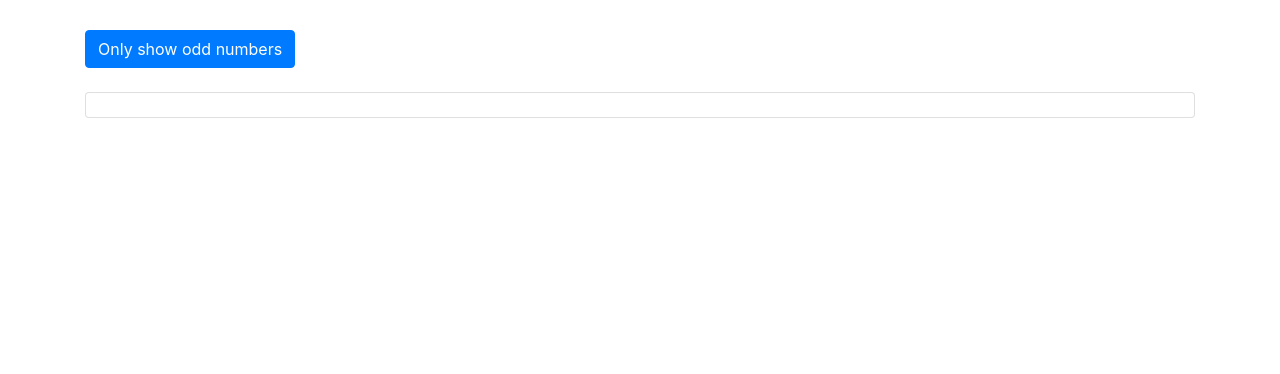
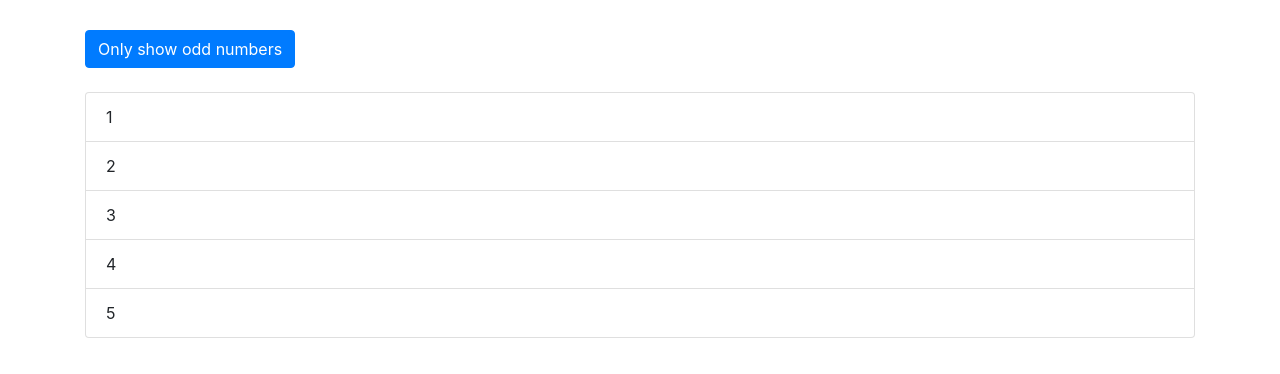
Before and after one commit to lesiak/abgular_udemy_maximilian_schwarzmuller, an Angular app in the folder app2-directives/: page / in a window 1280 px wide. Shown: the top 374 px of the page. Built offline with nearby package versions, Linux system fonts and the light colour scheme.

Commit message:
[APP2] ngFor directive

```diff
--- a/app2-directives/src/app/app.component.html
+++ b/app2-directives/src/app/app.component.html
@@ -6,8 +6,8 @@
         (click)="onlyOdd = !onlyOdd">Only show odd numbers</button>
       <br><br>
       <ul class="list-group">
-        <li
-          class="list-group-item">
+        <li *ngFor="let number of filteredNumbers()"
+          class="list-group-item">{{ number }}
         </li>
       </ul>
       <ng-template [ngIf]="onlyOdd">
--- a/app2-directives/src/app/app.component.ts
+++ b/app2-directives/src/app/app.component.ts
@@ -8,4 +8,8 @@ import { Component } from '@angular/core';
 export class AppComponent {
   numbers = [1, 2, 3, 4, 5];
   onlyOdd = false;
+
+  filteredNumbers(): number[] {
+    return this.onlyOdd ? this.numbers.filter((n) => n % 2 === 1) : this.numbers;
+  }
 }
```
